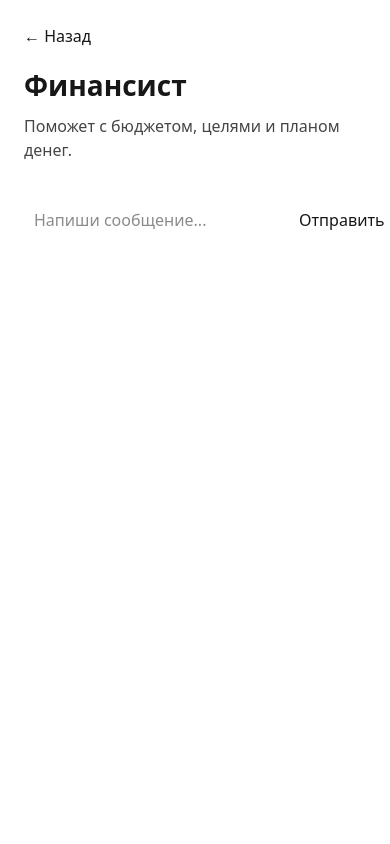
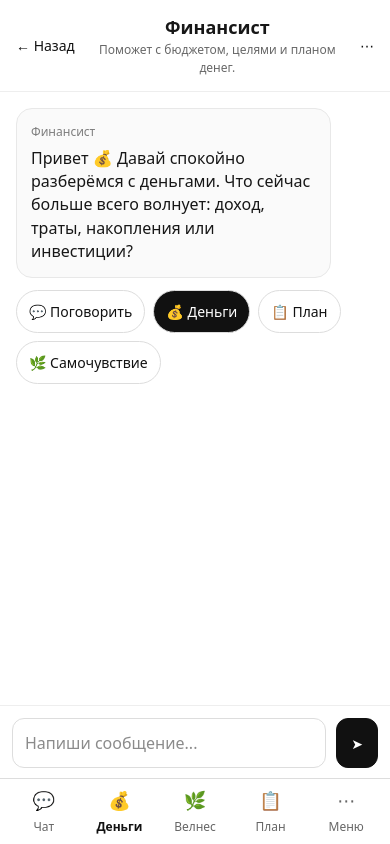
Before and after one commit to MyChat-free/mychat, a Next.js app: page /chat/finance in a window 390 px wide. Built offline with nearby package versions, Linux system fonts and the light colour scheme.

Commit message:
mobile chat layout

```diff
--- a/app/chat/[roleId]/page.tsx
+++ b/app/chat/[roleId]/page.tsx
@@ -1,6 +1,6 @@
 "use client";
 
-import { useMemo, useState } from "react";
+import { useEffect, useMemo, useRef, useState } from "react";
 import { useParams } from "next/navigation";
 import { ROLES } from "@/lib/roles";
 
@@ -11,9 +11,38 @@ type Message = {
   content: string;
 };
 
+const ROLE_ORDER = ["talk", "finance", "wellness", "planner"] as const;
+
+const ROLE_BUTTONS = [
+  { id: "talk", label: "💬 Поговорить" },
+  { id: "finance", label: "💰 Деньги" },
+  { id: "planner", label: "📋 План" },
+  { id: "wellness", label: "🌿 Самочувствие" },
+] as const;
+
+function getInitialMessage(roleId: string) {
+  if (roleId === "talk") {
+    return "Привет 🙂 Я твой AI-помощник. Я могу поддержать, помочь с деньгами, разложить задачи и помочь с привычками. Как проходит твой день?";
+  }
+
+  if (roleId === "finance") {
+    return "Привет 💰 Давай спокойно разберёмся с деньгами. Что сейчас больше всего волнует: доход, траты, накопления или инвестиции?";
+  }
+
+  if (roleId === "planner") {
+    return "Привет 📋 Давай разложим всё по полочкам. Что сейчас больше всего грузит: задачи, дедлайны или общий хаос?";
+  }
+
+  if (roleId === "wellness") {
+    return "Привет 🌿 Давай посмотрим, как ты себя чувствуешь. Что сейчас больше всего беспокоит: усталость, сон, энергия или привычки?";
+  }
+
+  return "Привет 🙂 Как ты сегодня?";
+}
+
 export default function RoleChatPage() {
   const params = useParams<{ roleId: string }>();
-  const roleId = params?.roleId; // берем из URL: /chat/talk -> roleId="talk"
+  const roleId = params?.roleId;
 
   const role = useMemo(() => {
     if (!roleId) return null;
@@ -23,6 +52,22 @@ export default function RoleChatPage() {
   const [messages, setMessages] = useState<Message[]>([]);
   const [input, setInput] = useState("");
   const [isThinking, setIsThinking] = useState(false);
+  const messagesEndRef = useRef<HTMLDivElement | null>(null);
+
+  useEffect(() => {
+    if (!roleId) return;
+
+    setMessages([
+      {
+        role: "assistant",
+        content: getInitialMessage(roleId),
+      },
+    ]);
+  }, [roleId]);
+
+  useEffect(() => {
+    messagesEndRef.current?.scrollIntoView({ behavior: "smooth" });
+  }, [messages, isThinking]);
 
   async function handleSend() {
     const text = input.trim();
@@ -39,7 +84,6 @@ export default function RoleChatPage() {
         body: JSON.stringify({
           roleId: role.id,
           message: text,
-          history: messages,
         }),
       });
 
@@ -47,7 +91,7 @@ export default function RoleChatPage() {
       const reply = data?.reply ?? "Пустой ответ.";
 
       setMessages((prev) => [...prev, { role: "assistant", content: reply }]);
-    } catch (e) {
+    } catch {
       setMessages((prev) => [
         ...prev,
         { role: "assistant", content: "Ошибка сети/сервера. Попробуй ещё раз." },
@@ -56,6 +100,8 @@ export default function RoleChatPage() {
       setIsThinking(false);
     }
   }
+
+  const showRoleButtons = messages.length === 1 && messages[0]?.role === "assistant";
 
   if (!role) {
     return (
@@ -70,47 +116,258 @@ export default function RoleChatPage() {
   }
 
   return (
-    <main style={{ padding: 24, fontFamily: "system-ui", maxWidth: 720, margin: "0 auto" }}>
-      <a href="/" style={{ display: "inline-block", marginBottom: 16 }}>
+    <main
+      style={{
+        minHeight: "100dvh",
+        background: "#fff",
+        fontFamily: "system-ui",
+        display: "flex",
+        flexDirection: "column",
+      }}
+    >
+      <header
+        style={{
+          position: "sticky",
+          top: 0,
+          zIndex: 10,
+          background: "#fff",
+          borderBottom: "1px solid #eee",
+          padding: "14px 16px",
+        }}
+      >
+        <div
+          style={{
+            maxWidth: 720,
+            margin: "0 auto",
+            display: "flex",
+            alignItems: "center",
+            justifyContent: "space-between",
+            gap: 12,
+          }}
+        >
+          <a href="/" style={{ textDecoration: "none", color: "#111", fontSize: 14 }}>
             ← Назад
           </a>
 
-      <h1 style={{ fontSize: 28, fontWeight: 800 }}>{role.title}</h1>
-      <p style={{ marginTop: 8, opacity: 0.8 }}>{role.description}</p>
+          <div style={{ textAlign: "center", flex: 1 }}>
+            <div style={{ fontSize: 18, fontWeight: 800 }}>{role.title}</div>
+            <div style={{ fontSize: 12, opacity: 0.65 }}>{role.description}</div>
+          </div>
 
-      <div style={{ marginTop: 20, display: "grid", gap: 12 }}>
-        {messages.map((m, idx) => (
-          <div
-            key={idx}
+          <a href="/" style={{ textDecoration: "none", color: "#111", fontSize: 14 }}>
+            ⋯
+          </a>
+        </div>
+      </header>
+
+      <section
         style={{
-              padding: 12,
-              borderRadius: 12,
-              border: "1px solid #ddd",
-              background: m.role === "user" ? "#fff" : "#fafafa",
+          flex: 1,
+          width: "100%",
+          maxWidth: 720,
+          margin: "0 auto",
+          padding: "16px 16px 120px",
+          display: "grid",
+          gap: 12,
         }}
       >
-            <div style={{ fontSize: 12, opacity: 0.6, marginBottom: 6 }}>
-              {m.role === "user" ? "Вы" : "Бот"}
+        {messages.map((m, idx) => {
+          const isAssistant = m.role === "assistant";
+
+          return (
+            <div key={idx}>
+              <div
+                style={{
+                  padding: 14,
+                  borderRadius: 16,
+                  border: "1px solid #e8e8e8",
+                  background: isAssistant ? "#fafafa" : "#fff",
+                  maxWidth: "88%",
+                  marginLeft: isAssistant ? 0 : "auto",
+                }}
+              >
+                <div style={{ fontSize: 12, opacity: 0.55, marginBottom: 6 }}>
+                  {isAssistant ? role.title : "Вы"}
                 </div>
-            <div>{m.content}</div>
+
+                <div style={{ whiteSpace: "pre-wrap", lineHeight: 1.45 }}>{m.content}</div>
               </div>
+
+              {idx === 0 && showRoleButtons && (
+                <div
+                  style={{
+                    display: "flex",
+                    flexWrap: "wrap",
+                    gap: 8,
+                    marginTop: 12,
+                  }}
+                >
+                  {ROLE_BUTTONS.map((item) => (
+                    <a
+                      key={item.id}
+                      href={`/chat/${item.id}`}
+                      style={{
+                        padding: "10px 12px",
+                        borderRadius: 999,
+                        border: "1px solid #ddd",
+                        background: item.id === role.id ? "#111" : "#fff",
+                        color: item.id === role.id ? "#fff" : "#111",
+                        textDecoration: "none",
+                        fontSize: 14,
+                      }}
+                    >
+                      {item.label}
+                    </a>
                   ))}
                 </div>
+              )}
+            </div>
+          );
+        })}
 
-      <div style={{ marginTop: 16, display: "flex", gap: 10 }}>
+        {isThinking && (
+          <div
+            style={{
+              padding: 14,
+              borderRadius: 16,
+              border: "1px solid #e8e8e8",
+              background: "#fafafa",
+              maxWidth: "88%",
+            }}
+          >
+            <div style={{ fontSize: 12, opacity: 0.55, marginBottom: 6 }}>{role.title}</div>
+            <div>Печатает...</div>
+          </div>
+        )}
+
+        <div ref={messagesEndRef} />
+      </section>
+
+      <div
+        style={{
+          position: "fixed",
+          left: 0,
+          right: 0,
+          bottom: 64,
+          background: "#fff",
+          borderTop: "1px solid #eee",
+          padding: 12,
+        }}
+      >
+        <div
+          style={{
+            maxWidth: 720,
+            margin: "0 auto",
+            display: "flex",
+            gap: 10,
+          }}
+        >
           <input
             value={input}
             onChange={(e) => setInput(e.target.value)}
             placeholder="Напиши сообщение..."
-          style={{ flex: 1, padding: 10 }}
+            style={{
+              flex: 1,
+              padding: 12,
+              borderRadius: 12,
+              border: "1px solid #ddd",
+              fontSize: 16,
+            }}
             onKeyDown={(e) => {
               if (e.key === "Enter") handleSend();
             }}
           />
-        <button onClick={handleSend} disabled={isThinking} style={{ padding: "10px 14px" }}>
-          {isThinking ? "..." : "Отправить"}
+          <button
+            onClick={handleSend}
+            disabled={isThinking}
+            style={{
+              padding: "12px 14px",
+              borderRadius: 12,
+              border: "1px solid #111",
+              background: "#111",
+              color: "#fff",
+              fontSize: 14,
+            }}
+          >
+            {isThinking ? "..." : "➤"}
           </button>
         </div>
+      </div>
+
+      <nav
+        style={{
+          position: "fixed",
+          left: 0,
+          right: 0,
+          bottom: 0,
+          background: "#fff",
+          borderTop: "1px solid #ddd",
+          padding: "8px 10px calc(8px + env(safe-area-inset-bottom))",
+        }}
+      >
+        <div
+          style={{
+            maxWidth: 720,
+            margin: "0 auto",
+            display: "grid",
+            gridTemplateColumns: "repeat(5, 1fr)",
+            gap: 8,
+            textAlign: "center",
+          }}
+        >
+          {ROLE_ORDER.map((id) => {
+            const item = ROLES[id];
+            const isActive = item.id === role.id;
+
+            const icon =
+              id === "talk"
+                ? "💬"
+                : id === "finance"
+                ? "💰"
+                : id === "wellness"
+                ? "🌿"
+                : "📋";
+
+            const label =
+              id === "talk"
+                ? "Чат"
+                : id === "finance"
+                ? "Деньги"
+                : id === "wellness"
+                ? "Велнес"
+                : "План";
+
+            return (
+              <a
+                key={id}
+                href={item.path}
+                style={{
+                  textDecoration: "none",
+                  color: isActive ? "#111" : "#666",
+                  fontSize: 12,
+                  fontWeight: isActive ? 700 : 500,
+                }}
+              >
+                <div style={{ fontSize: 18, marginBottom: 4 }}>{icon}</div>
+                <div>{label}</div>
+              </a>
+            );
+          })}
+
+          <a
+            href="/"
+            style={{
+              textDecoration: "none",
+              color: "#666",
+              fontSize: 12,
+              fontWeight: 500,
+            }}
+          >
+            <div style={{ fontSize: 18, marginBottom: 4 }}>⋯</div>
+            <div>Меню</div>
+          </a>
+        </div>
+      </nav>
     </main>
   );
 }
```
Lines whose indentation alone changed are shown as unchanged.
